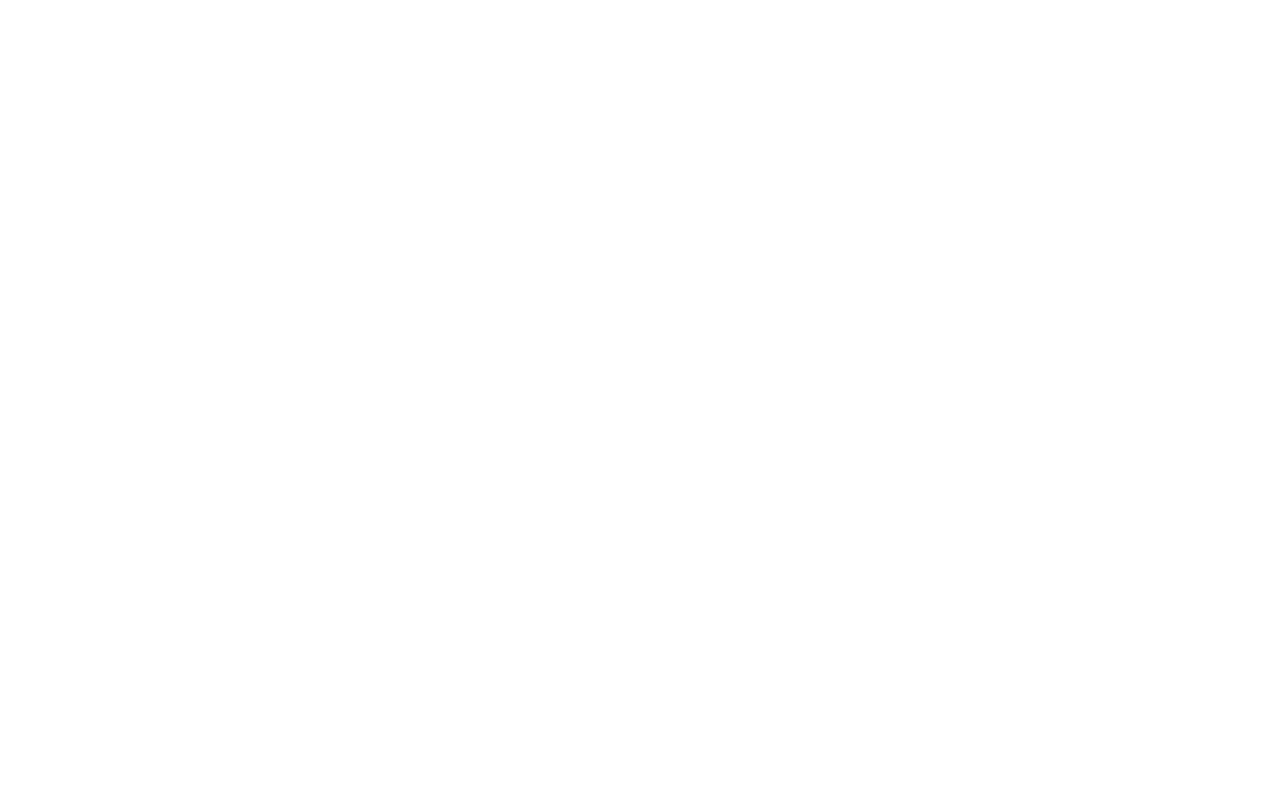
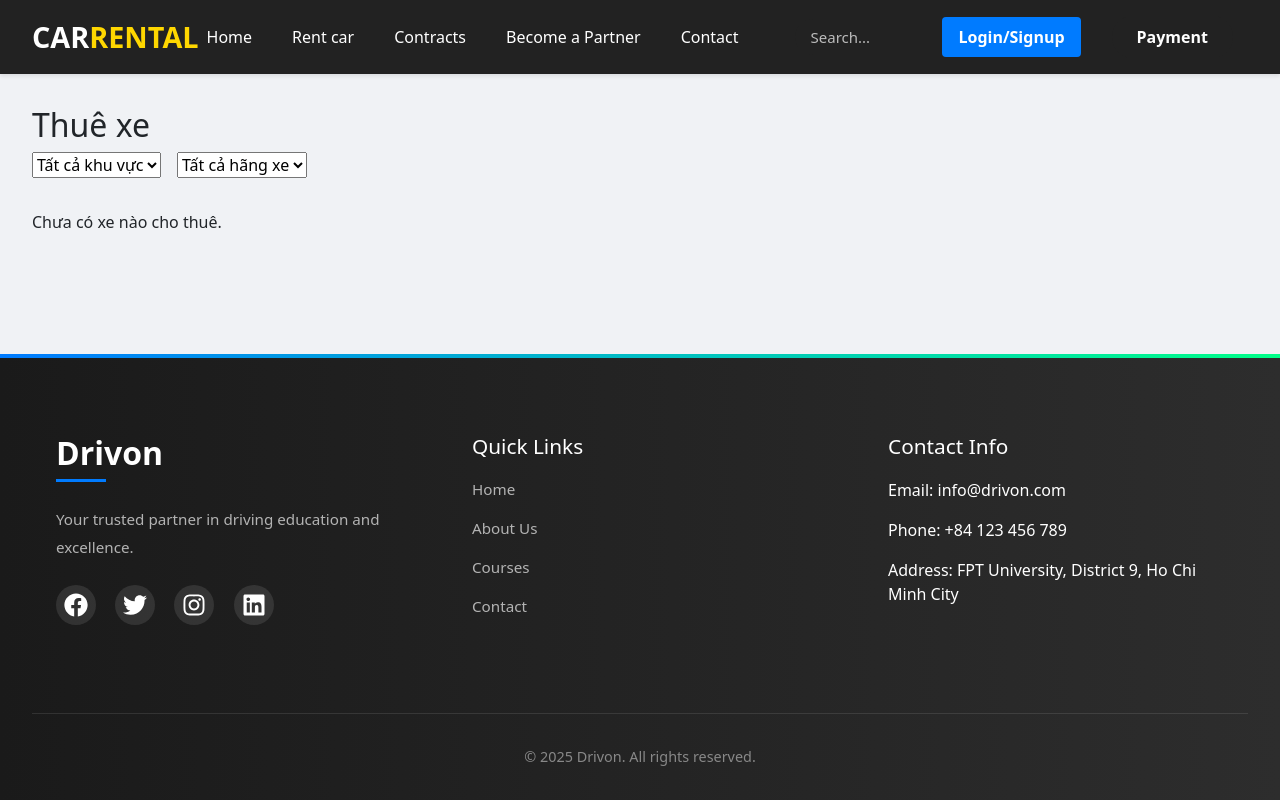
Before and after one commit to Project-SU25-GR2/Drivon, a React (Create React App) app in the folder frontend/: page /rent-car in a window 1280 px wide. Before the commit this address had no page. Built offline with nearby package versions, Linux system fonts and the light colour scheme; what pdfmake would draw is missing.

Commit message:
Add Rent car

```diff
--- a/frontend/src/App.js
+++ b/frontend/src/App.js
@@ -16,6 +16,7 @@
 import RentYourCarForm from "./components/contract/RentYourCarForm";
 import CarLeaseContractForm from "./components/contract/CarLeaseContractForm";
 import { GoogleOAuthProvider } from "@react-oauth/google";
+import RentCar from "./components/rent/RentCar";
 
 function App() {
   const [user, setUser] = useState(null);
@@ -220,6 +221,15 @@
             )
           }
         />
+
+        <Route
+          path="/rent-car"
+          element={
+            <MainLayout user={user} handleLogout={handleLogout}>
+              <RentCar />
+            </MainLayout>
+          }
+        />
       </Routes>
     </GoogleOAuthProvider>
   );
--- a/frontend/src/components/home/HomeContent.js
+++ b/frontend/src/components/home/HomeContent.js
@@ -1,5 +1,6 @@
 import React, { useState } from 'react';
 import '../css/HomeContent.css';
+import { useNavigate } from 'react-router-dom';
 
 const HomeContent = () => {
   const [form, setForm] = useState({
@@ -9,6 +10,7 @@
     returnDate: '',
     returnTime: '',
   });
+  const navigate = useNavigate();
 
   const handleChange = (e) => {
     setForm({ ...form, [e.target.name]: e.target.value });
@@ -88,6 +90,9 @@
           </div>
           <button type="submit" className="submit-button">Tìm Xe giá tốt</button>
         </form>
+        <button className="submit-button" style={{marginTop: '16px'}} onClick={() => navigate('/rent-car')}>
+          Thuê xe ngay
+        </button>
       </div>
     </div>
   );
--- a/frontend/src/components/home/MainLayout.js
+++ b/frontend/src/components/home/MainLayout.js
@@ -42,9 +42,9 @@
 
         <nav>
           <Link to="/">Home</Link>
-          <a href="#">Rent car</a>
+          <Link to="/rent-car">Rent car</Link>
           <Link to="/contracts">Contracts</Link>
-          <Link to="/rent-your-car">Become a Partner	</Link>
+          <Link to="/rent-your-car">Become a Partner</Link>
           {/* <a href="#">About</a>
           <a href="#">Pages</a> */}
           <a href="#">Contact</a>
--- /dev/null
+++ b/frontend/src/components/rent/RentCar.js
@@ -0,0 +1,56 @@
+import React, { useState } from 'react';
+
+const RentCar = () => {
+  const [filters, setFilters] = useState({
+    location: '',
+    brand: '',
+  });
+
+  // Placeholder: Replace with API call to fetch cars
+  const cars = [];
+
+  const handleChange = (e) => {
+    setFilters({ ...filters, [e.target.name]: e.target.value });
+  };
+
+  return (
+    <div className="rent-car-page" style={{ padding: '2rem' }}>
+      <h2>Thuê xe</h2>
+      <div className="filter-bar" style={{ display: 'flex', gap: '1rem', marginBottom: '2rem' }}>
+        <select name="location" value={filters.location} onChange={handleChange}>
+          <option value="">Tất cả khu vực</option>
+          <option value="Hà Nội">Hà Nội</option>
+          <option value="Hồ Chí Minh">Hồ Chí Minh</option>
+          <option value="Đà Nẵng">Đà Nẵng</option>
+          <option value="Cần Thơ">Cần Thơ</option>
+          <option value="Hải Phòng">Hải Phòng</option>
+          <option value="Nha Trang">Nha Trang</option>
+          <option value="Huế">Huế</option>
+          <option value="Khác">Khác</option>
+        </select>
+        <select name="brand" value={filters.brand} onChange={handleChange}>
+          <option value="">Tất cả hãng xe</option>
+          <option value="Toyota">Toyota</option>
+          <option value="Honda">Honda</option>
+          <option value="Mazda">Mazda</option>
+          <option value="Kia">Kia</option>
+          <option value="Hyundai">Hyundai</option>
+          <option value="Ford">Ford</option>
+          <option value="VinFast">VinFast</option>
+        </select>
+      </div>
+      <div className="car-list">
+        {/* Placeholder for car cards */}
+        {cars.length === 0 ? (
+          <p>Chưa có xe nào cho thuê.</p>
+        ) : (
+          <div className="car-grid">
+            {/* Map car data here */}
+          </div>
+        )}
+      </div>
+    </div>
+  );
+};
+
+export default RentCar;
```
